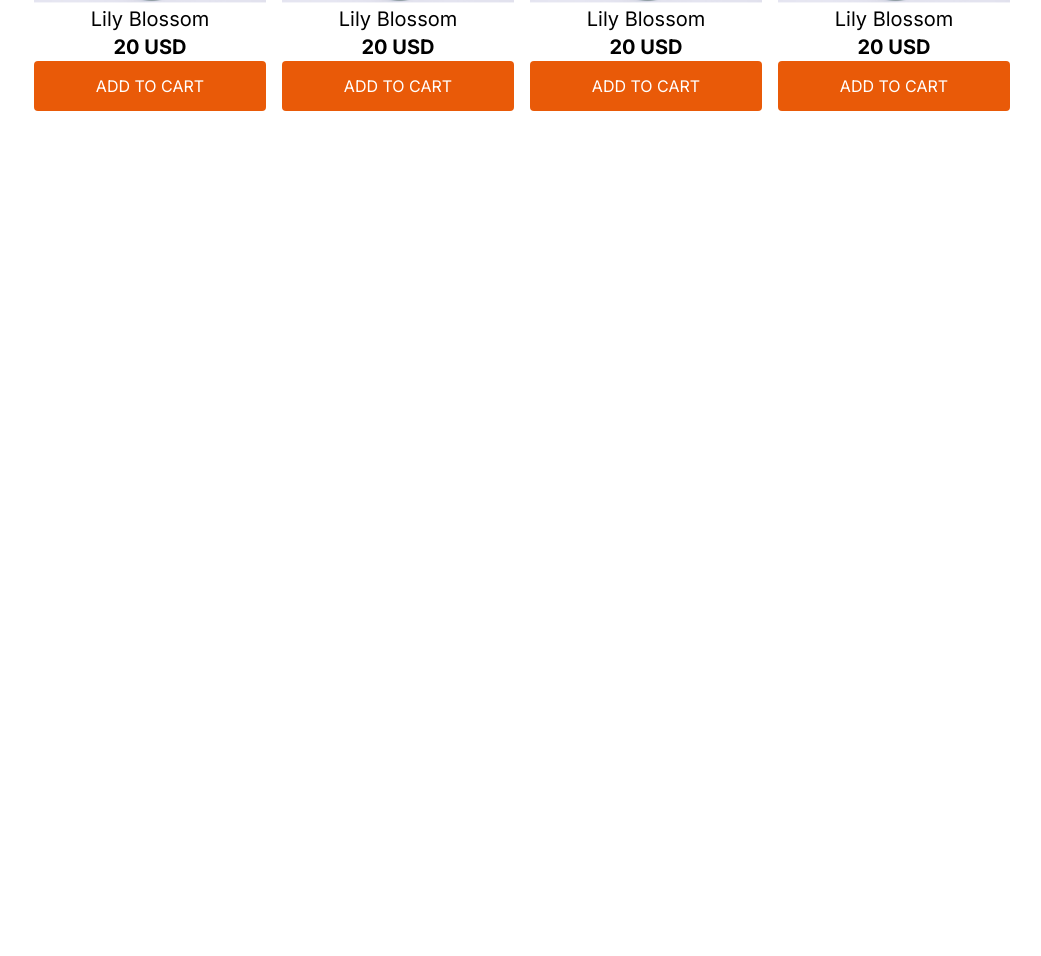
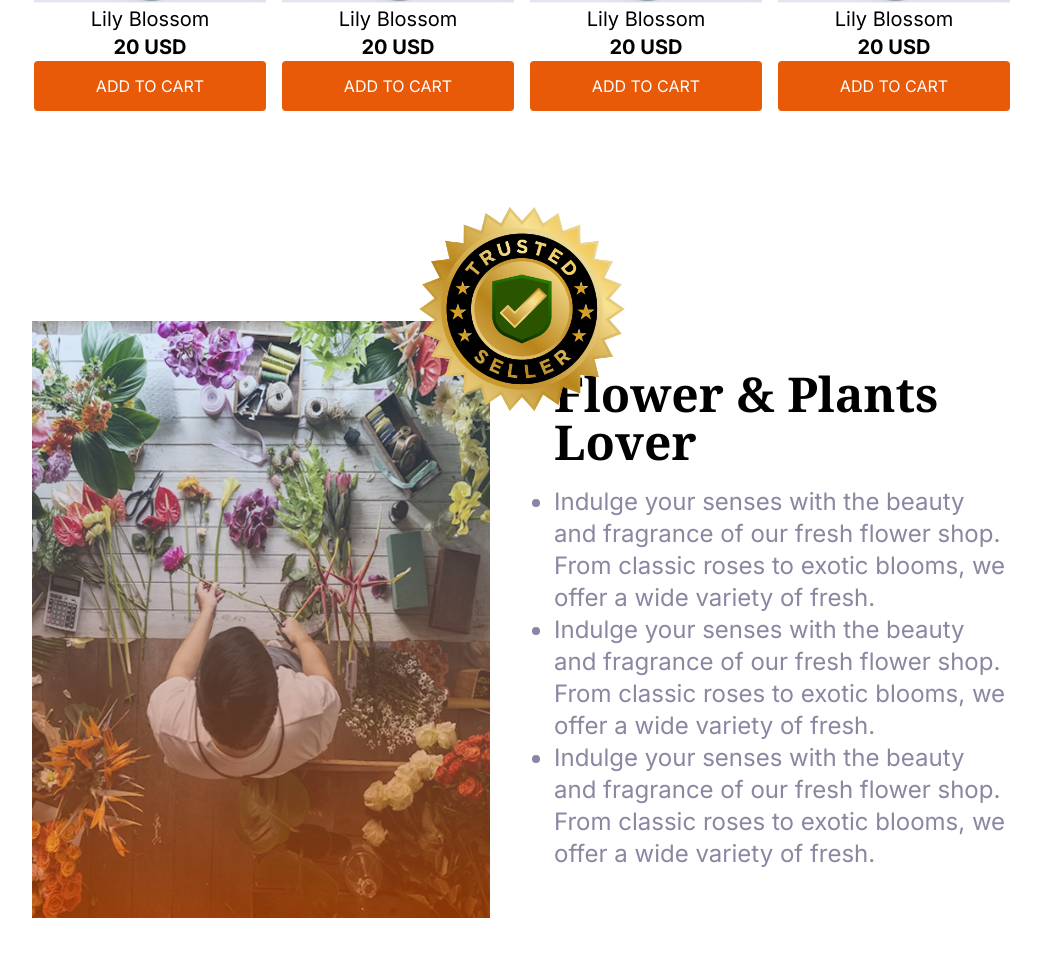
Before and after one commit to sohaibislam45/Responsive-flowers, a plain HTML site: page index.html in a window 1280 px wide. Shown: the part 1647-2603 px from the top of the page, without its empty margins (118-1159 px from the left). Before the commit the page ends 1758 px from the top, so only its background shows below. Drawn offline with nearby package versions, Linux system fonts and the light colour scheme.

Commit message:
added flower and plant lover section

```diff
--- a/index.html
+++ b/index.html
@@ -148,7 +148,25 @@
       </div>
     </section>
 
-
+    <section>
+      <div class="flex ml-[150px] mr-[150px] mt-[210px] mb-[130px] justify-center gap-x-16 relative">
+        <img src="assets/trusted-badge.png" alt="Trusted badge" class="absolute w-[286px] -top-[12px] left-0 right-0 mx-auto z-10" style="transform: translateY(-50%);">
+        <div>
+          <img src="assets/flower-store.png" alt="Flower Store" class="w-[540px] h-[597px]">
+        </div>
+        <div class="self-center  w-[540px]">
+          <h1 class="font-noto-serif font-bold text-5xl">Flower & Plants Lover</h1>
+          <ul class="font-normal text-2xl secondary-color">
+            <li class="list-disc mt-5">Indulge your senses with the beauty and fragrance of our fresh flower shop. From classic roses to exotic
+              blooms, we offer a wide variety of fresh.</li>
+            <li class="list-disc">Indulge your senses with the beauty and fragrance of our fresh flower shop. From classic roses to exotic
+              blooms, we offer a wide variety of fresh.</li>
+            <li class="list-disc">Indulge your senses with the beauty and fragrance of our fresh flower shop. From classic roses to exotic
+              blooms, we offer a wide variety of fresh.</li>
+          </ul>
+        </div>
+      </div>
+    </section>
   </main>
   <footer></footer>
 </body>
```
